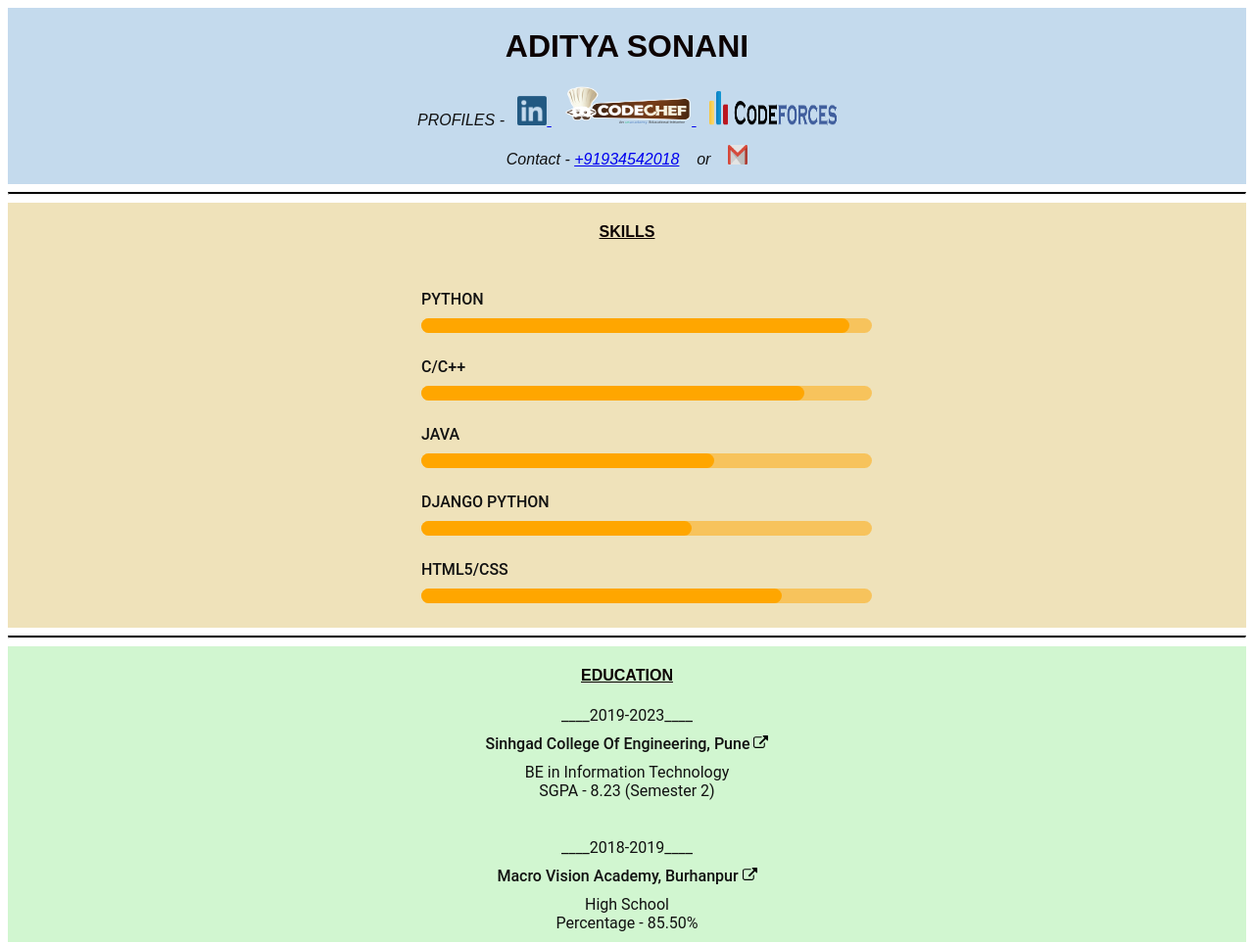
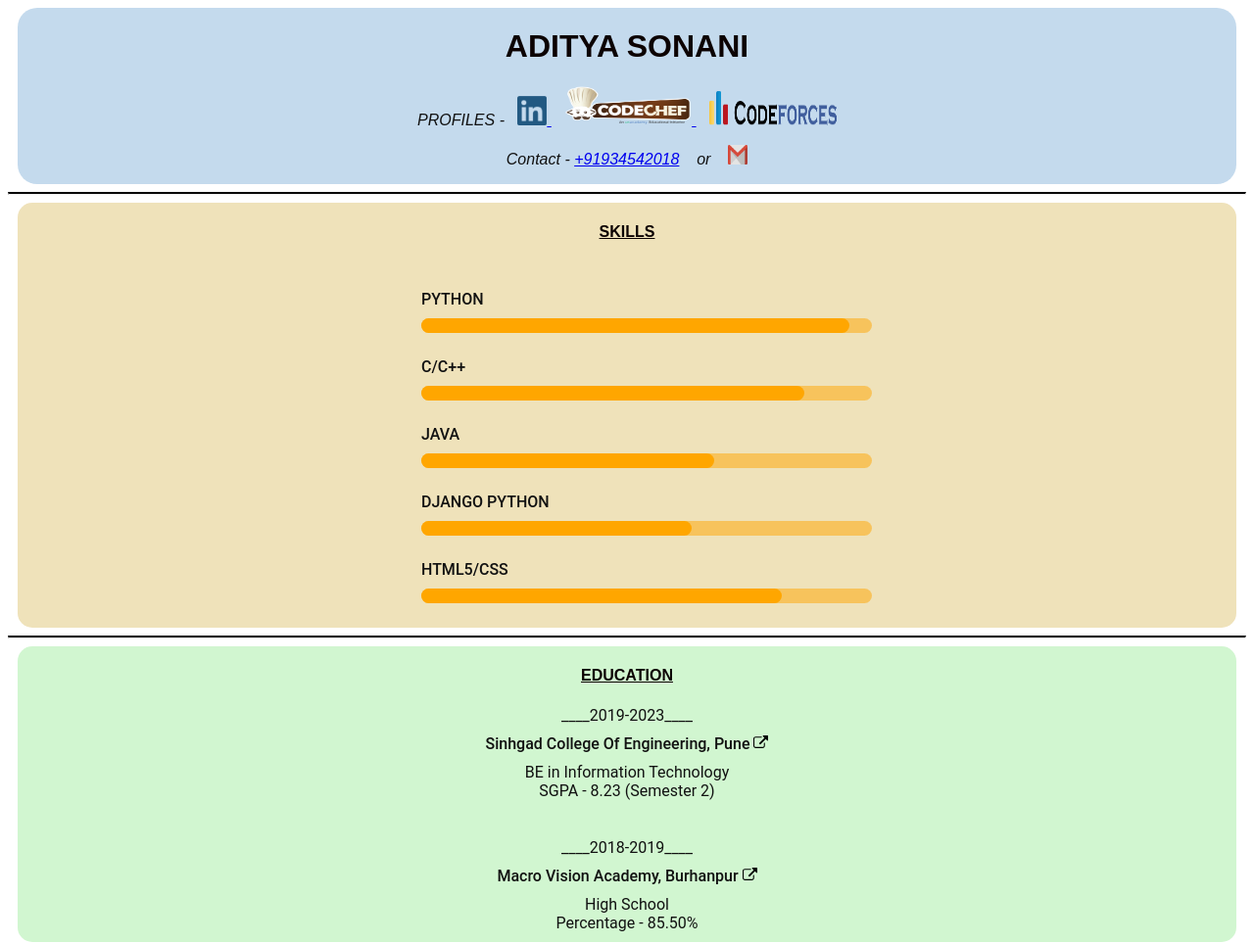
Before and after one commit to adityasonani/helloworld, a plain HTML site: page index.html in a window 1280 px wide. Shown: the top 964 px of the page at 98% size. Drawn offline with Linux system fonts and the light colour scheme.

Commit message:
Update index.html

```diff
--- a/index.html
+++ b/index.html
@@ -1,6 +1,5 @@
 <!-- AUTHOR - @adityasonani -->
-<!-- ALL RIGHTS TO @adityasonani -->
-<!-- DATE - 12-11-2020 -->
+<!-- START DATE - 12-11-2020 -->
 
 <!DOCTYPE html>
 <html lang="en">
@@ -33,6 +32,9 @@
                 top:50%;
                 left: 0%;
                 overflow: hidden;
+                margin-right: 10px;
+                margin-left: 10px;
+                border-radius: 20px;
             }
             .Intro h1{
                 font-family: Arial, Helvetica, sans-serif;
@@ -57,6 +59,9 @@
                 left: 0%;
                 overflow: hidden;
                 font-family: Roboto;
+                margin-right: 10px;
+                margin-left: 10px;
+                border-radius: 15px;
             }
             .Skills #Skillsbar {
                 max-width: 500px;
@@ -150,6 +155,9 @@
             left: 0%;
             overflow: hidden;
             font-family: Roboto;
+            margin-right: 10px;
+            margin-left: 10px;
+            border-radius: 15px;
         }
         .Education h4{
             font-family: Arial, Helvetica, sans-serif;
@@ -185,6 +193,9 @@
             left: 0%;
             overflow: hidden;
             font-family: Roboto;
+            margin-right: 10px;
+            margin-left: 10px;
+            border-radius: 15px;
         }
         .Projects h4{
             font-family: Arial, Helvetica, sans-serif;
@@ -210,6 +221,9 @@
             left: 0%;
             overflow: hidden;
             /*font-family: Roboto;*/
+            margin-right: 10px;
+            margin-left: 10px;
+            border-radius: 15px;
         }
         .lastone{
             border-top: 25px solid  rgba(12, 12, 12, 0.705);
@@ -419,7 +433,6 @@
             All Image(s) Copyright(s) To The Respective Owner(s)
         </p>
     </div>
-
     <!-- COPYRIGHT ENDS -->
 </body>
 </html>
```
